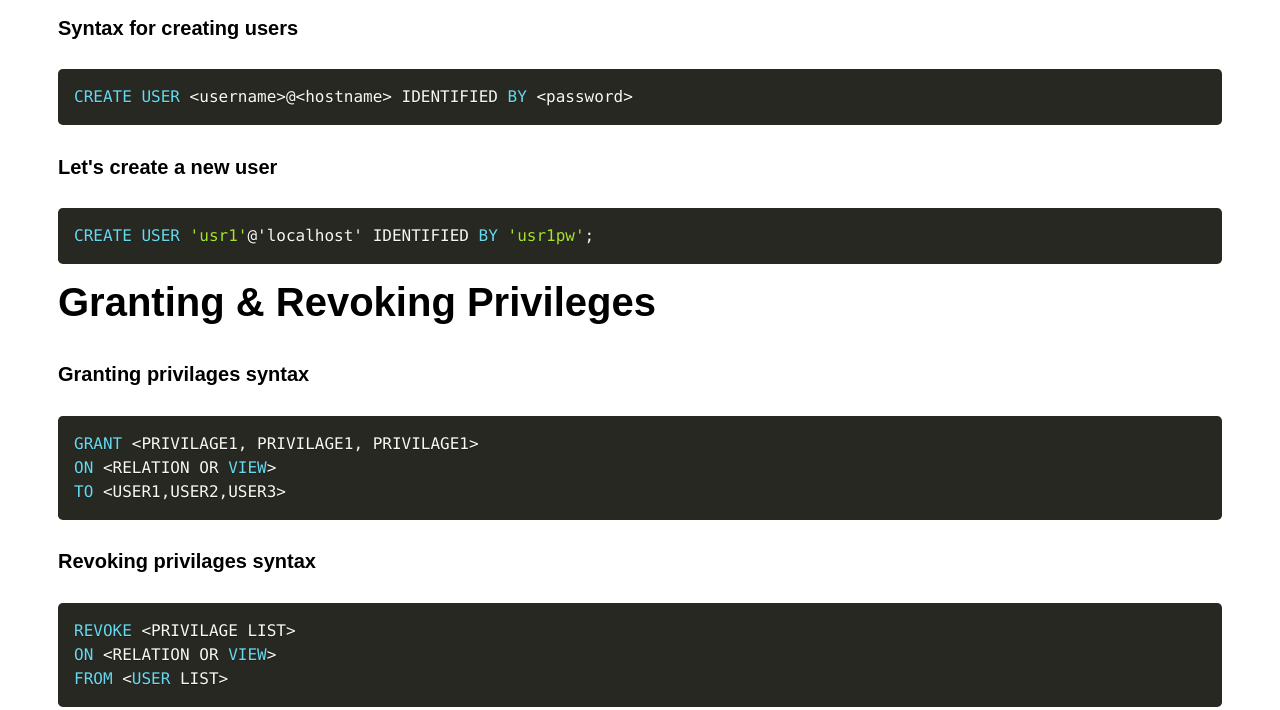
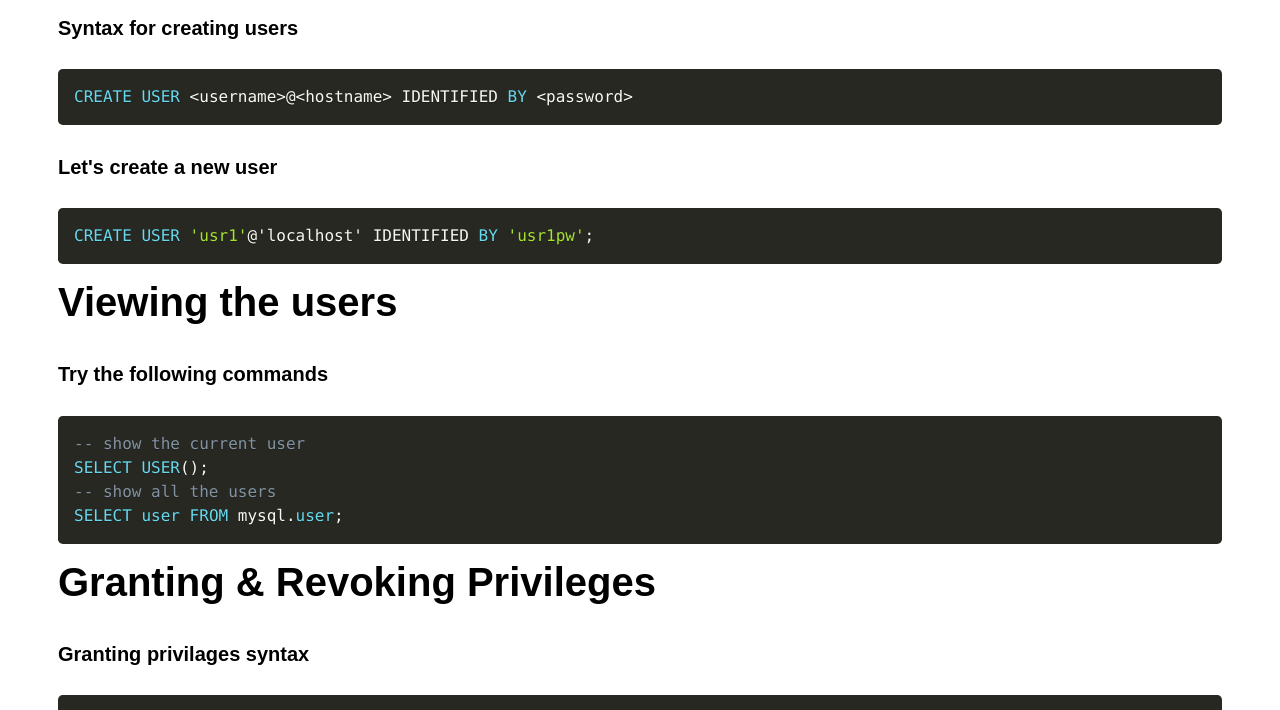
Before and after one commit to dinukaamarasinghe817/DB-Security, a plain HTML site: page index.html in a window 1280 px wide. Shown: the part 571-1281 px from the top of the page. Drawn offline with Linux system fonts and the light colour scheme.

Commit message:
feat: add account showing part

```diff
--- a/index.html
+++ b/index.html
@@ -37,6 +37,16 @@
     <pre><code class="language-sql">
         CREATE USER 'usr1'@'localhost' IDENTIFIED BY 'usr1pw';
     </code></pre>
+    <h1>Viewing the users</h1>
+    <h4>Try the following commands</h4>
+    <pre>
+        <code class="language-sql">
+            -- show the current user
+            SELECT USER();
+            -- show all the users
+            SELECT user FROM mysql.user;
+        </code>
+    </pre>
     <!--  -->
     <h1>Granting & Revoking Privileges</h1>
     <h4>Granting privilages syntax</h4>
```
